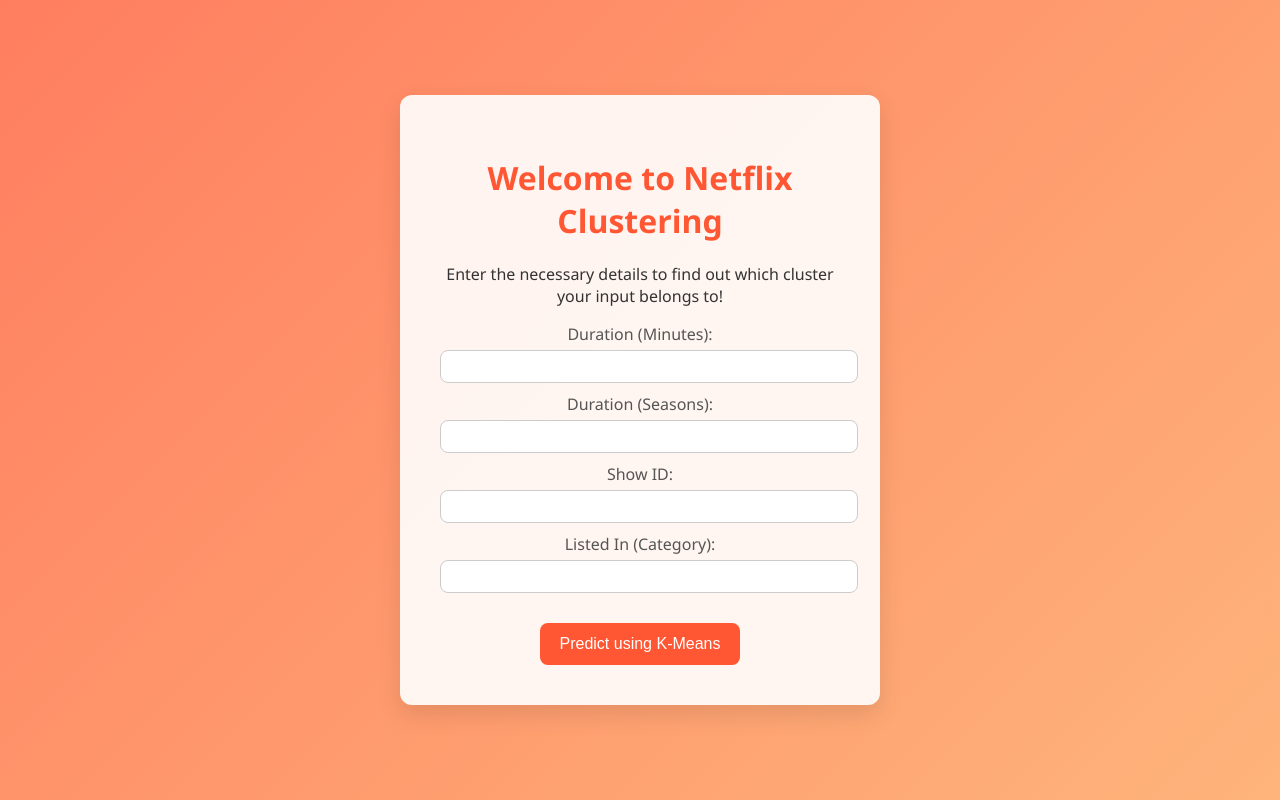
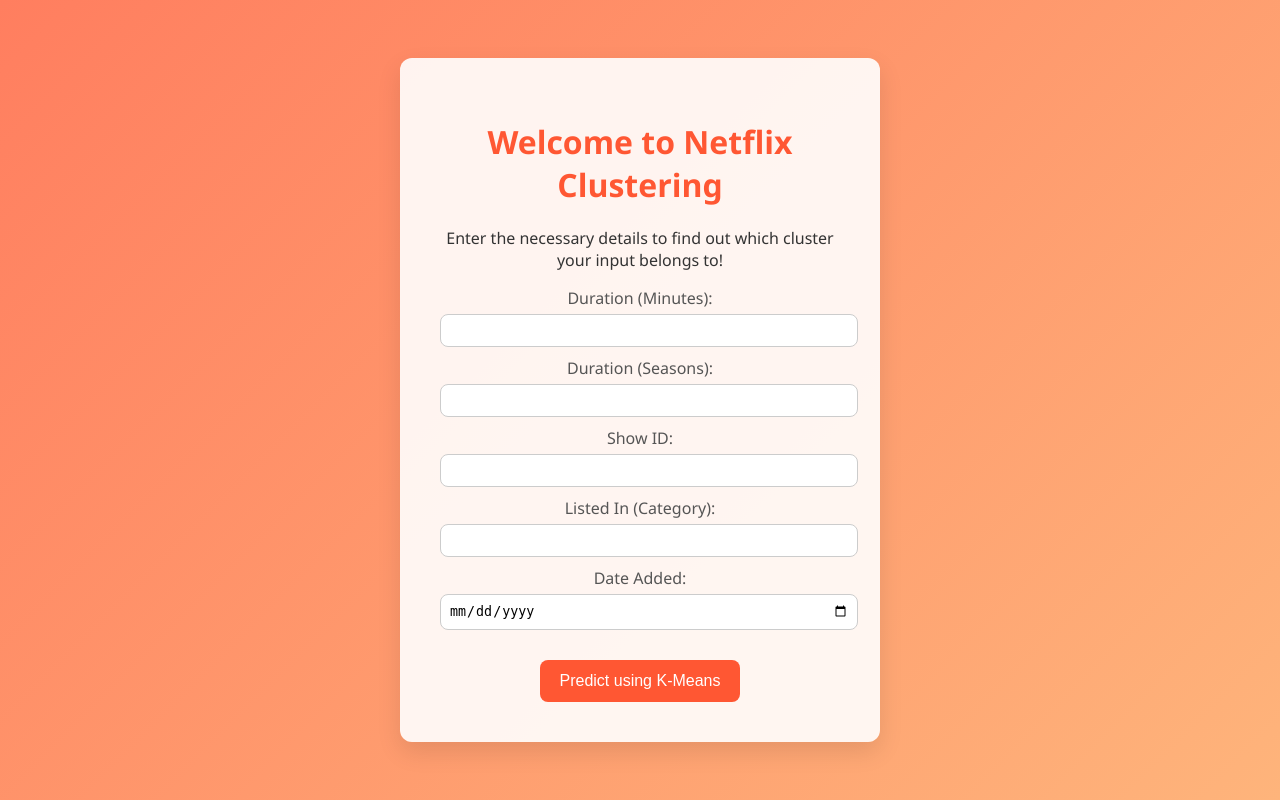
Before and after one commit to limitha01/clustering1, a Flask app: page / in a window 1280 px wide. Run offline with Flask 3, Linux system fonts and the light colour scheme; parts of the project's set-up code (start-up, migrations or seed data) failed here and were passed over.

Commit message:
Update home.html

```diff
--- a/templates/home.html
+++ b/templates/home.html
@@ -34,7 +34,8 @@
       margin: 10px 0;
       color: #555;
     }
-    input[type="text"] {
+    input[type="text"],
+    input[type="date"] {
       width: 100%;
       padding: 8px;
       margin-top: 5px;
@@ -66,6 +67,7 @@
       <label>Duration (Seasons): <input type="text" name="feature2" required></label>
       <label>Show ID: <input type="text" name="feature3" required></label>
       <label>Listed In (Category): <input type="text" name="feature4" required></label>
+      <label>Date Added: <input type="date" name="date_added" required></label>
       <button type="submit">Predict using K-Means</button>
     </form>
   </div>
```
